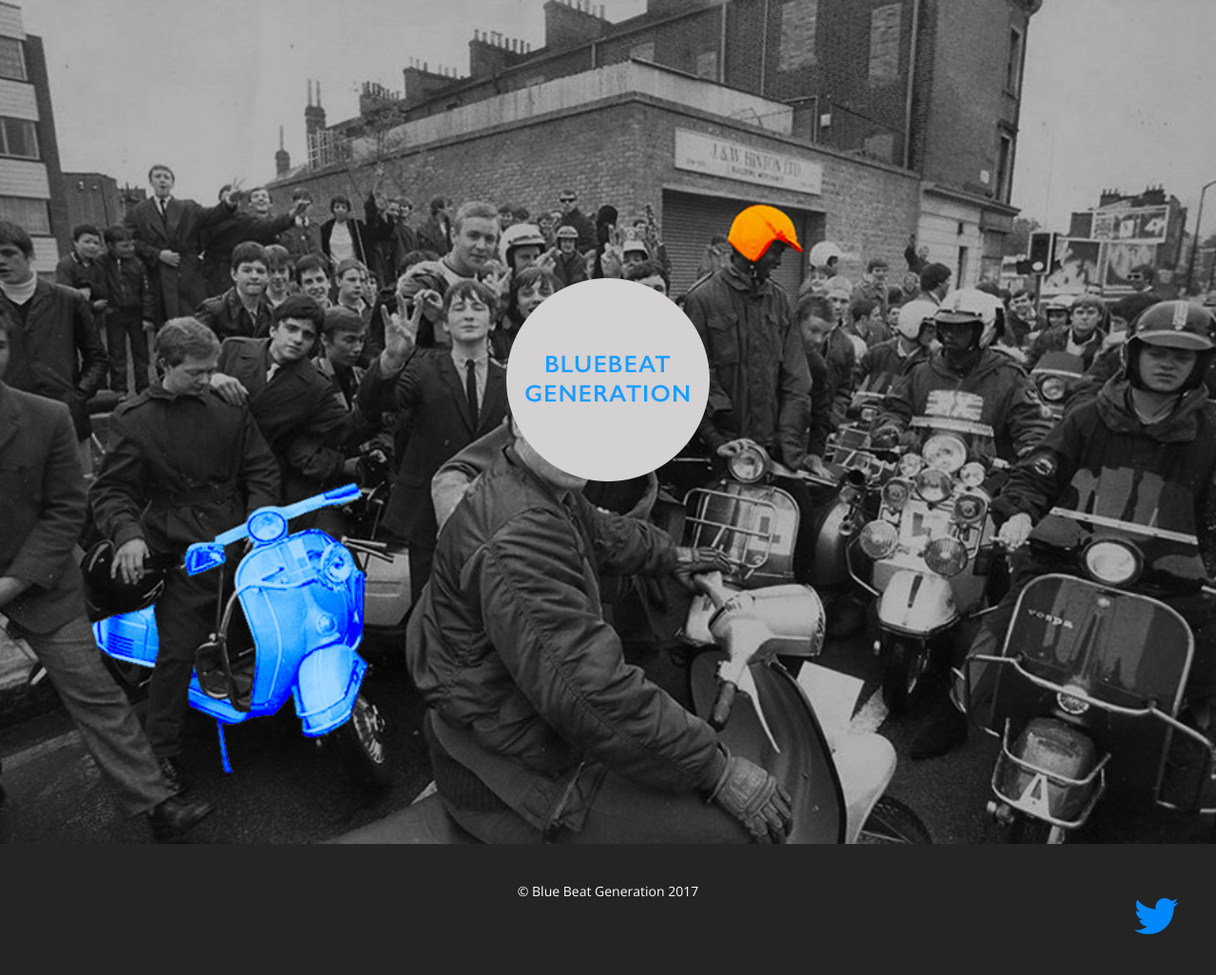
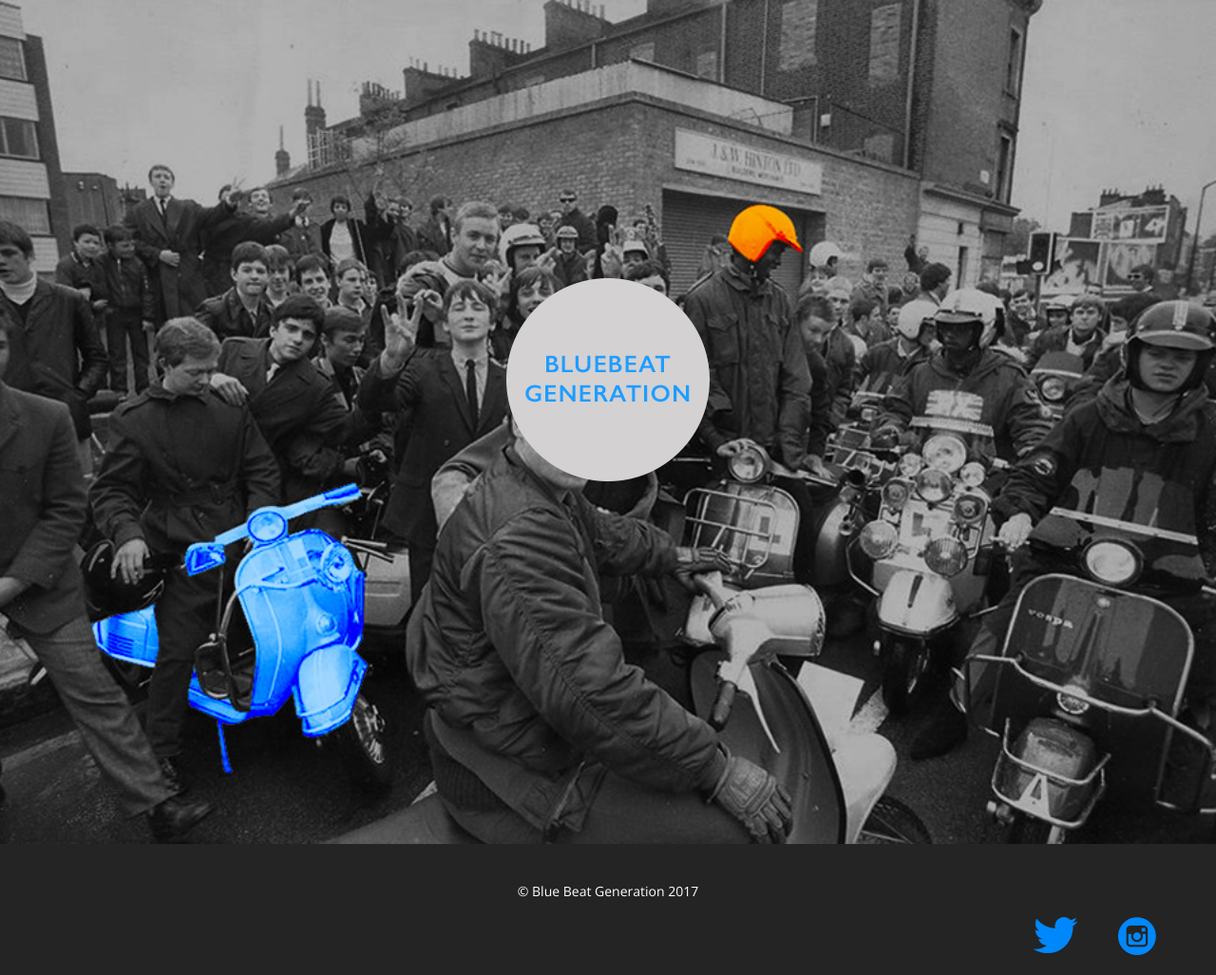
Before and after one commit to alextonisommers/test3, a plain HTML site: page index.html in a window 1280 px wide. Shown: the whole page at 95% size. Before the commit the page ends 987 px from the top, so only its background shows below. Drawn offline with nearby package versions, Linux system fonts and the light colour scheme.

Commit message:
instagram

```diff
--- a/css/styles.css
+++ b/css/styles.css
@@ -73,4 +73,5 @@ footer p {
 footer img {
 	float: right;
 	margin-bottom: 20px;
+  padding: 20px;
 }
--- a/index.html
+++ b/index.html
@@ -36,6 +36,9 @@
 
 		<footer>
 			<p>© Blue Beat Generation 2017</p>
+			<a href="https://www.instagram.com/bluebeatgeneration/">
+			<img href src="./images/instagram.png">
+			</a>
 			<a href="https://twitter.com/bluebeatgen">
 			<img href src="./images/twitter.png">
 			</a>
```
Also changed, not shown: images/instagram.png (added), 2 other files.
